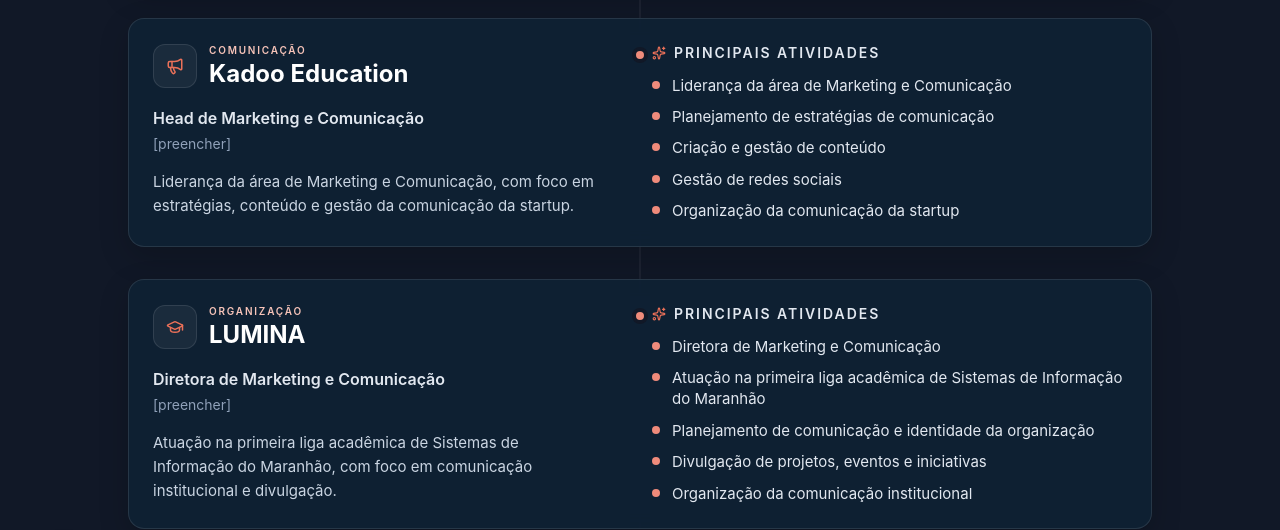
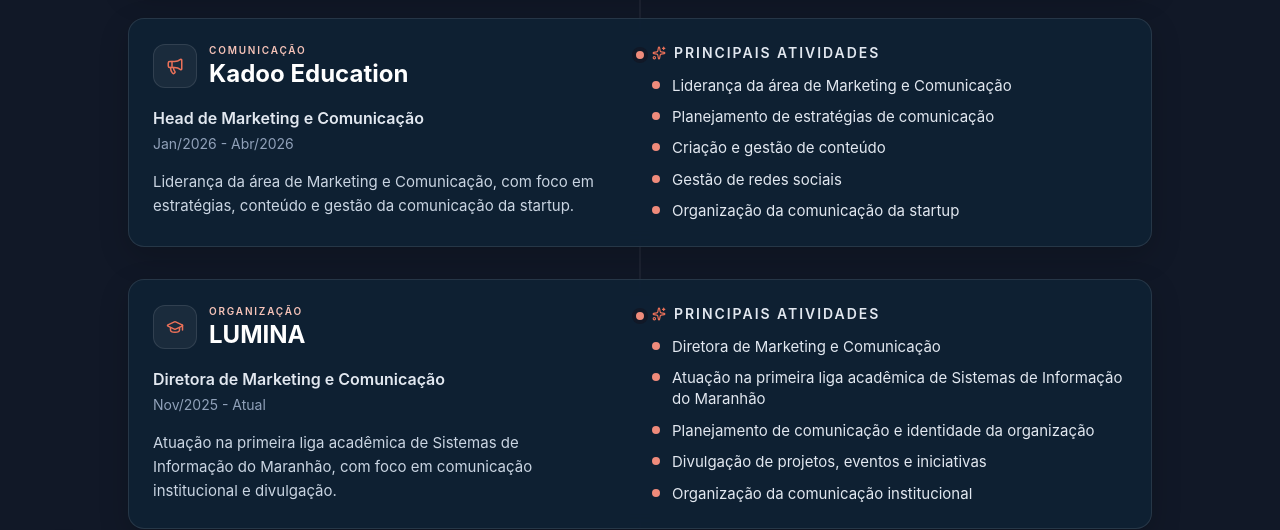
Before and after one commit to Glaucia-Maria/portifolio-pessoal, a React (Vite) app: page / in a window 1280 px wide. Shown: the part 3320-3850 px from the top of the page. Built offline with nearby package versions, Linux system fonts and the light colour scheme.

Commit message:
altera dados na seção experiencia

```diff
--- a/src/components/Experiencias.jsx
+++ b/src/components/Experiencias.jsx
@@ -52,7 +52,7 @@
   {
     empresa: "Kadoo Education",
     cargo: "Head de Marketing e Comunicação",
-    periodo: "[preencher]",
+    periodo: "Jan/2026 - Abr/2026",
     destaque: false,
     tipo: "Comunicação",
     icon: Megaphone,
@@ -69,7 +69,7 @@
   {
     empresa: "LUMINA",
     cargo: "Diretora de Marketing e Comunicação",
-    periodo: "[preencher]",
+    periodo: "Nov/2025 - Atual",
     destaque: false,
     tipo: "Organização",
     icon: GraduationCap,
```
